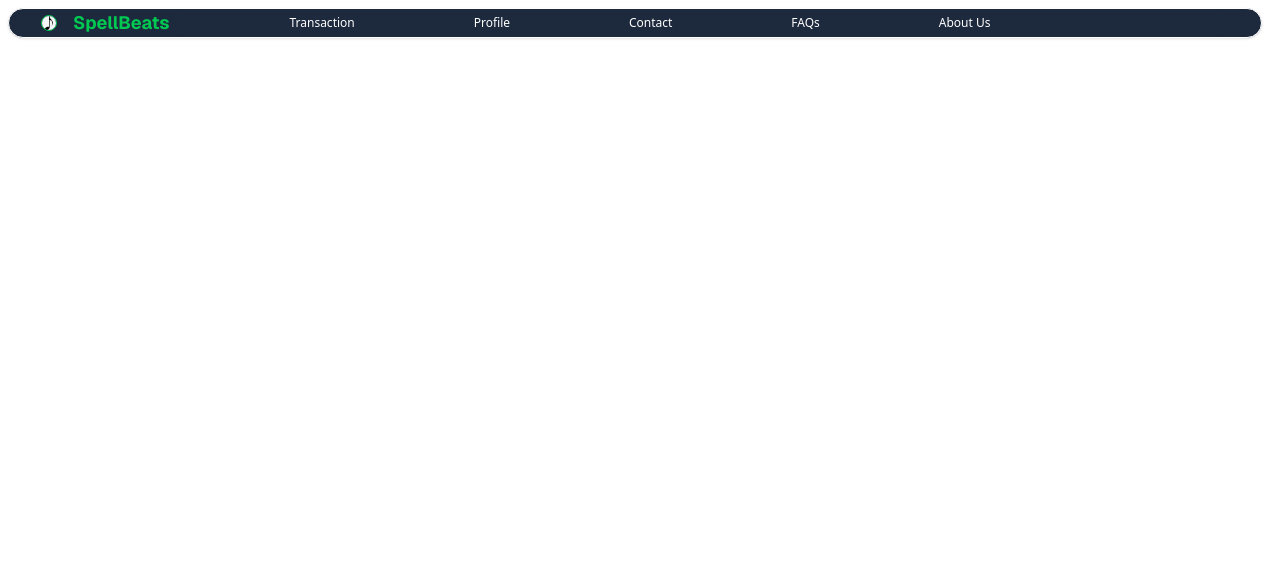
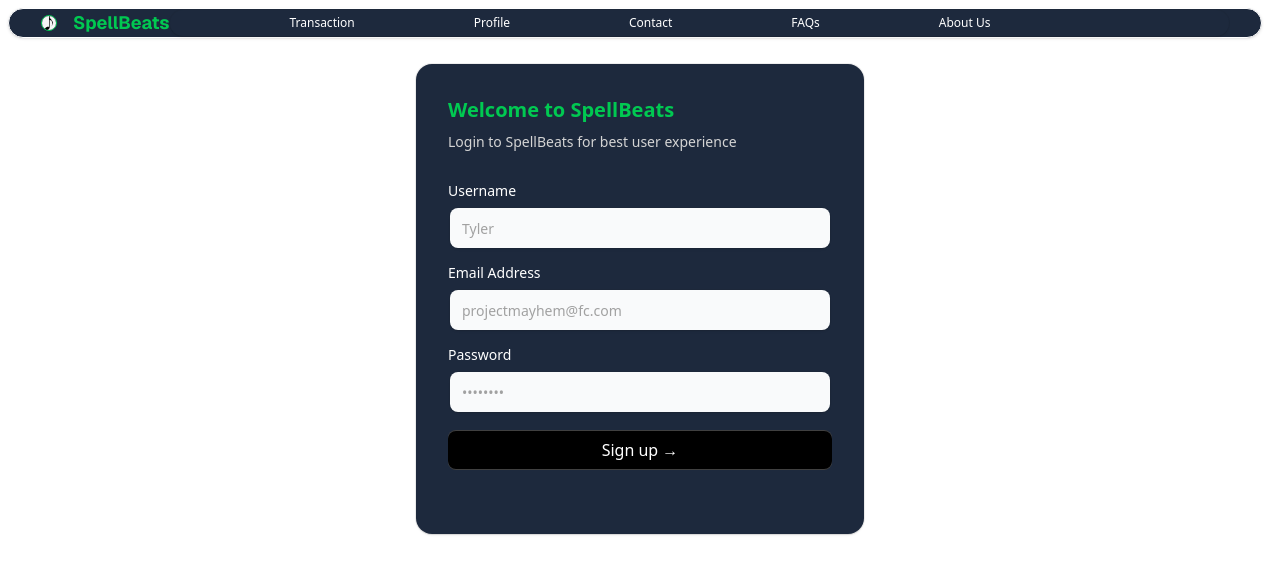
Before and after one commit to Webdev-Ishan/spellbeats, a Next.js app: page /register in a window 1280 px wide. Shown: the top 574 px of the page. Built offline with nearby package versions, Linux system fonts and the light colour scheme; no server answers.

Commit message:
The regstration functionality is done

```diff
--- a/app/globals.css
+++ b/app/globals.css
@@ -41,6 +41,10 @@
   --radius-md: calc(var(--radius) - 2px);
   --radius-lg: var(--radius);
   --radius-xl: calc(var(--radius) + 4px);
+  --shadow-input:
+    0px 2px 3px -1px rgba(0, 0, 0, 0.1),
+    0px 1px 0px 0px rgba(25, 28, 33, 0.02),
+    0px 0px 0px 1px rgba(25, 28, 33, 0.08);
 }
 
 :root {
--- a/app/register/page.tsx
+++ b/app/register/page.tsx
@@ -1,9 +1,176 @@
-import React from 'react'
+"use client";
+import React, { useEffect, useState } from "react";
+import { Label } from "../../components/ui/label";
+import { Input } from "../../components/ui/input";
+import { cn } from "@/lib/utils";
+import z from "zod";
+import { toast } from "react-toastify";
+import axios from "axios";
+import { useRouter } from "next/navigation";
+import { useSession } from "next-auth/react";
 
-export default function register() {
+type backendresponse = {
+  message: string;
+  success: boolean;
+};
+
+const registerSchema = z.object({
+  username: z.string().min(3).max(20),
+  email: z.string(),
+  password: z.string().min(6).max(12),
+});
+
+export default function SignupForm() {
+  const { data: session, status } = useSession();
+  const router = useRouter();
+
+  useEffect(() => {
+    if (status === "authenticated") {
+      router.push("/Profile");
+    }
+  }, [session, status, router]);
+
+  const [username, setusername] = useState("");
+  const [email, setemail] = useState("");
+  const [password, setpassword] = useState("");
+
+  const handleSubmit = async (e: React.FormEvent<HTMLFormElement>) => {
+    e.preventDefault();
+
+    const parsedbody = registerSchema.safeParse({
+      username,
+      email,
+      password,
+    });
+
+    if (!parsedbody.success) {
+      const errors = parsedbody.error.flatten().fieldErrors;
+      toast.error(errors.username?.[0] || "Invalid input");
+      console.log(errors);
+      setemail("");
+      setpassword("");
+      setusername("");
+
+      return;
+    }
+
+    try {
+      const response = await axios.post<backendresponse>(
+        "/api/auth/register",
+        parsedbody.data,
+        {
+          withCredentials: true,
+        }
+      );
+
+      if (response.data && response.data.success) {
+        toast.success("Registration Successfull!!");
+        router.push("/");
+      } else {
+        toast.success("OOps try again");
+        console.log(response);
+      }
+    } catch (error) {
+      if (axios.isAxiosError(error) && error.config) {
+        const status = error.status;
+
+        if (status === 401) {
+          toast.error("Please send valid inputs");
+          console.log(error);
+        } else if (status === 409) {
+          toast.error("User with this email already exists");
+        } else {
+          toast.error("Something went wrong");
+          console.log(error);
+        }
+      } else {
+        if (error instanceof Error) {
+          toast.error("Unexpected Error");
+          console.log(error);
+        }
+      }
+    } finally {
+      setemail("");
+      setusername("");
+      setpassword("");
+    }
+  };
   return (
-    <div>
+    <>
+      <div className="shadow-input mx-auto mt-10 w-full max-w-md rounded-none bg-slate-800 p-4 md:rounded-2xl md:p-8 ">
+        <h2 className="text-xl font-bold text-green-500">
+          Welcome to SpellBeats
+        </h2>
+        <p className="mt-2 max-w-sm text-sm text-neutral-300">
+          Login to SpellBeats for best user experience
+        </p>
 
+        <form className="my-8" onSubmit={handleSubmit}>
+          <div className="mb-4 flex flex-col space-y-2 md:flex-row md:space-y-0 md:space-x-2">
+            <LabelInputContainer>
+              <Label htmlFor="firstname">Username</Label>
+              <Input
+                id="firstname"
+                placeholder="Tyler"
+                type="text"
+                value={username}
+                onChange={(e) => setusername(e.target.value)}
+              />
+            </LabelInputContainer>
+          </div>
+          <LabelInputContainer className="mb-4 text-white">
+            <Label htmlFor="email">Email Address</Label>
+            <Input
+              id="email"
+              placeholder="projectmayhem@fc.com"
+              type="email"
+              value={email}
+              onChange={(e) => setemail(e.target.value)}
+            />
+          </LabelInputContainer>
+          <LabelInputContainer className="mb-4">
+            <Label htmlFor="password">Password</Label>
+            <Input
+              id="password"
+              placeholder="••••••••"
+              type="password"
+              value={password}
+              onChange={(e) => setpassword(e.target.value)}
+            />
+          </LabelInputContainer>
+
+          <button
+            className="group/btn relative block h-10 w-full rounded-md bg-gradient-to-br bg-black font-medium text-white shadow-[0px_1px_0px_0px_#ffffff40_inset,0px_-1px_0px_0px_#ffffff40_inset] dark:bg-zinc-800 dark:from-zinc-900 dark:to-zinc-900 dark:shadow-[0px_1px_0px_0px_#27272a_inset,0px_-1px_0px_0px_#27272a_inset]"
+            type="submit"
+          >
+            Sign up &rarr;
+            <BottomGradient />
+          </button>
+        </form>
+      </div>
+    </>
+  );
+}
+
+const BottomGradient = () => {
+  return (
+    <>
+      <span className="absolute inset-x-0 -bottom-px block h-px w-full bg-gradient-to-r from-transparent via-cyan-500 to-transparent opacity-0 transition duration-500 group-hover/btn:opacity-100" />
+      <span className="absolute inset-x-10 -bottom-px mx-auto block h-px w-1/2 bg-gradient-to-r from-transparent via-indigo-500 to-transparent opacity-0 blur-sm transition duration-500 group-hover/btn:opacity-100" />
+    </>
+  );
+};
+
+const LabelInputContainer = ({
+  children,
+  className,
+}: {
+  children: React.ReactNode;
+  className?: string;
+}) => {
+  return (
+    <div className={cn("flex w-full flex-col space-y-2", className)}>
+      {children}
     </div>
-  )
-}
+  );
+};
--- a/components/Navbar.tsx
+++ b/components/Navbar.tsx
@@ -17,7 +17,7 @@ export function NavbarDemo() {
   );
 }
 
-function Navbar({ className }: { className?: string }) {
+export default function Navbar({ className }: { className?: string }) {
   const [active, setActive] = useState<string | null>(null);
   const [mobileOpen, setMobileOpen] = useState(false);
   const router = useRouter();
@@ -144,5 +144,3 @@ function Navbar({ className }: { className?: string }) {
     </div>
   );
 }
-
-export default Navbar;
--- /dev/null
+++ b/components/ui/input.tsx
@@ -0,0 +1,56 @@
+// Input component extends from shadcnui - https://ui.shadcn.com/docs/components/input
+"use client";
+import * as React from "react";
+import { cn } from "@/lib/utils";
+import { useMotionTemplate, useMotionValue, motion } from "motion/react";
+
+ export type InputProps = React.InputHTMLAttributes<HTMLInputElement>
+
+
+
+const Input = React.forwardRef<HTMLInputElement, InputProps>(
+  ({ className, type, ...props }, ref) => {
+    const radius = 100; // change this to increase the rdaius of the hover effect
+    const [visible, setVisible] = React.useState(false);
+
+    const mouseX = useMotionValue(0);
+    const mouseY = useMotionValue(0);
+
+    function handleMouseMove(e: React.MouseEvent<HTMLDivElement, MouseEvent>) {
+      const { left, top } = e.currentTarget.getBoundingClientRect();
+
+      mouseX.set(e.clientX - left);
+      mouseY.set(e.clientY - top);
+    }
+    return (
+      <motion.div
+        style={{
+          background: useMotionTemplate`
+        radial-gradient(
+          ${visible ? radius + "px" : "0px"} circle at ${mouseX}px ${mouseY}px,
+          #3b82f6,
+          transparent 80%
+        )
+      `,
+        }}
+        onMouseMove={handleMouseMove}
+        onMouseEnter={() => setVisible(true)}
+        onMouseLeave={() => setVisible(false)}
+        className="group/input rounded-lg p-[2px] transition duration-300"
+      >
+        <input
+          type={type}
+          className={cn(
+            `shadow-input dark:placeholder-text-neutral-600 flex h-10 w-full rounded-md border-none bg-gray-50 px-3 py-2 text-sm text-black transition duration-400 group-hover/input:shadow-none file:border-0 file:bg-transparent file:text-sm file:font-medium placeholder:text-neutral-400 focus-visible:ring-[2px] focus-visible:ring-neutral-400 focus-visible:outline-none disabled:cursor-not-allowed disabled:opacity-50 dark:bg-zinc-800 dark:text-white dark:shadow-[0px_0px_1px_1px_#404040] dark:focus-visible:ring-neutral-600`,
+            className,
+          )}
+          ref={ref}
+          {...props}
+        />
+      </motion.div>
+    );
+  },
+);
+Input.displayName = "Input";
+
+export { Input };
--- /dev/null
+++ b/components/ui/label.tsx
@@ -0,0 +1,24 @@
+// Label component extends from shadcnui - https://ui.shadcn.com/docs/components/label
+
+"use client";
+import * as React from "react";
+import * as LabelPrimitive from "@radix-ui/react-label";
+
+import { cn } from "@/lib/utils";
+
+const Label = React.forwardRef<
+  React.ElementRef<typeof LabelPrimitive.Root>,
+  React.ComponentPropsWithoutRef<typeof LabelPrimitive.Root>
+>(({ className, ...props }, ref) => (
+  <LabelPrimitive.Root
+    ref={ref}
+    className={cn(
+      "text-sm font-medium text-white leading-none peer-disabled:cursor-not-allowed peer-disabled:opacity-70",
+      className
+    )}
+    {...props}
+  />
+));
+Label.displayName = LabelPrimitive.Root.displayName;
+
+export { Label };
--- a/package.json
+++ b/package.json
@@ -10,7 +10,10 @@
   },
   "dependencies": {
     "@prisma/client": "^6.11.1",
+    "@radix-ui/react-label": "^2.1.7",
+    "@tabler/icons-react": "^3.34.0",
     "@types/bcrypt": "^5.0.2",
+    "axios": "^1.10.0",
     "bcrypt": "^6.0.0",
     "class-variance-authority": "^0.7.1",
     "clsx": "^2.1.1",
```
Also changed, not shown: 1 other file (tests, documents, lock files or other folders).
